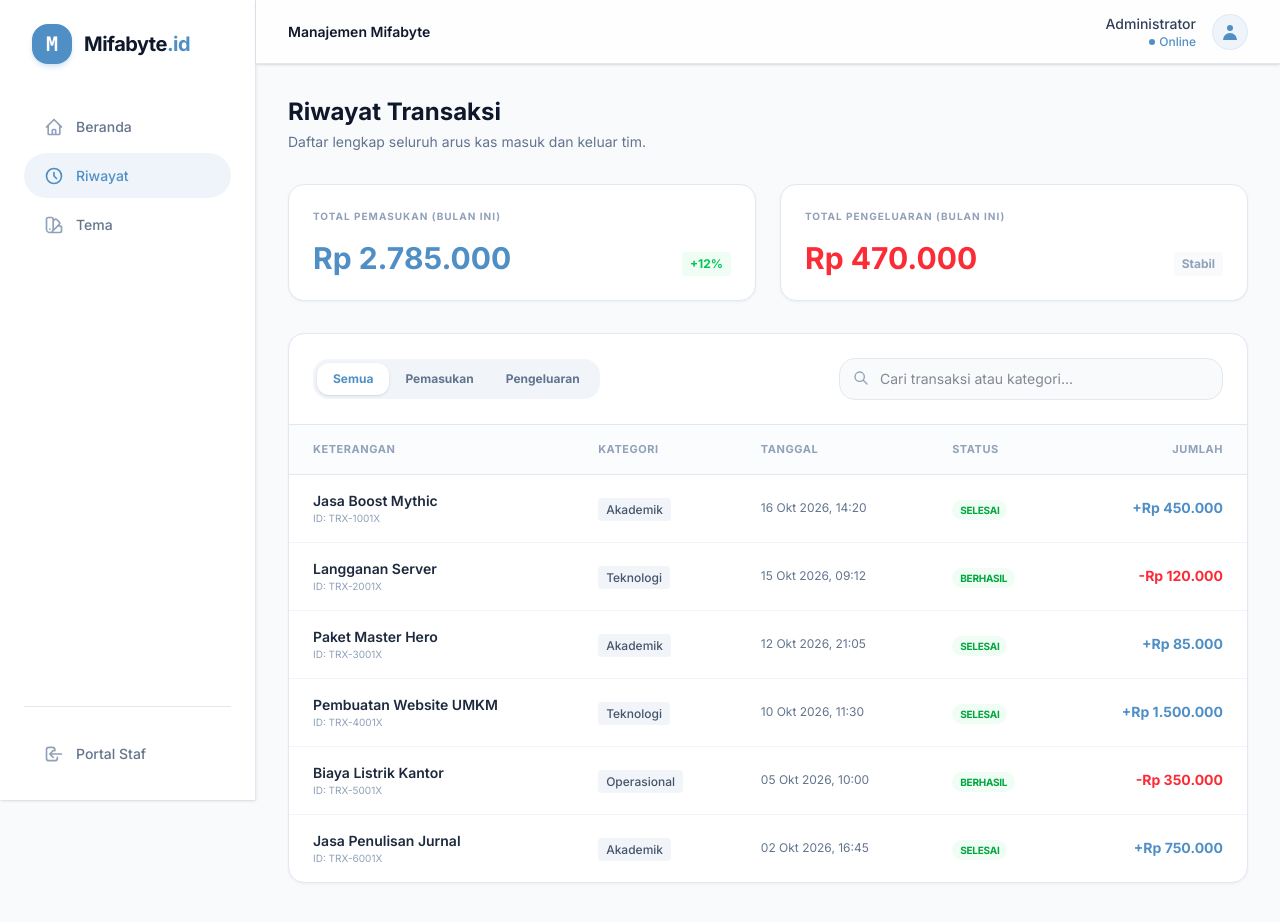
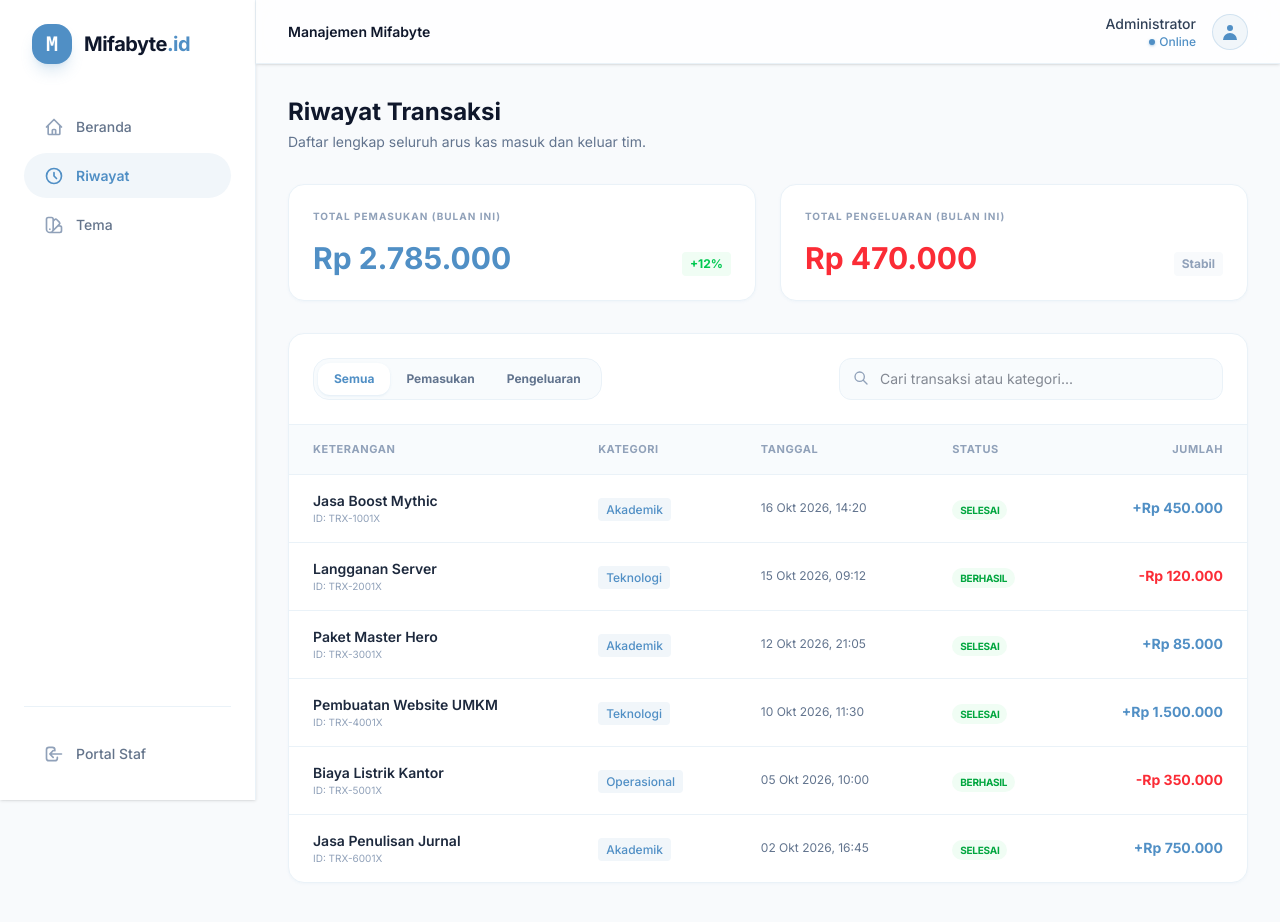
Before and after one commit to MakdumIbrohim/mifabye-finance, a Next.js app: page /history in a window 1280 px wide. Shown: the top 922 px of the page. Built offline with nearby package versions, Linux system fonts and the light colour scheme.

Commit message:
refactor: update design system with theme-based color variables and improved shadow consistency

```diff
--- a/app/(dashboard)/history/page.tsx
+++ b/app/(dashboard)/history/page.tsx
@@ -49,22 +49,22 @@ export default function HistoryPage() {
       <div className="subtle-card p-0 overflow-hidden">
         {/* Filter Bar */}
         <div className="p-6 border-b border-border-light flex flex-col sm:flex-row sm:items-center justify-between gap-4">
-          <div className="flex bg-slate-100 p-1 rounded-xl w-fit">
+          <div className="flex bg-subtle p-1 rounded-xl w-fit border border-border-light">
             <button
               onClick={() => setFilter("all")}
-              className={`px-4 py-2 text-xs font-bold rounded-lg transition-all ${filter === "all" ? "bg-white text-primary shadow-sm" : "text-slate-500 hover:text-slate-700"}`}
+              className={`px-4 py-2 text-xs font-bold rounded-lg transition-all ${filter === "all" ? "bg-white text-primary shadow-sm shadow-primary/10" : "text-slate-500 hover:text-slate-700"}`}
             >
               Semua
             </button>
             <button
               onClick={() => setFilter("in")}
-              className={`px-4 py-2 text-xs font-bold rounded-lg transition-all ${filter === "in" ? "bg-white text-primary shadow-sm" : "text-slate-500 hover:text-slate-700"}`}
+              className={`px-4 py-2 text-xs font-bold rounded-lg transition-all ${filter === "in" ? "bg-white text-primary shadow-sm shadow-primary/10" : "text-slate-500 hover:text-slate-700"}`}
             >
               Pemasukan
             </button>
             <button
               onClick={() => setFilter("out")}
-              className={`px-4 py-2 text-xs font-bold rounded-lg transition-all ${filter === "out" ? "bg-white text-red-500 shadow-sm" : "text-slate-500 hover:text-slate-700"}`}
+              className={`px-4 py-2 text-xs font-bold rounded-lg transition-all ${filter === "out" ? "bg-white text-red-500 shadow-sm shadow-red-500/10" : "text-slate-500 hover:text-slate-700"}`}
             >
               Pengeluaran
             </button>
@@ -76,7 +76,7 @@ export default function HistoryPage() {
               placeholder="Cari transaksi atau kategori..."
               value={search}
               onChange={(e) => setSearch(e.target.value)}
-              className="w-full bg-slate-50 border border-border-light rounded-xl py-2.5 px-4 text-sm focus:outline-none focus:ring-2 focus:ring-primary/20 transition-all pl-10"
+              className="w-full bg-subtle border border-border-light rounded-xl py-2.5 px-4 text-sm focus:outline-none focus:ring-2 focus:ring-primary/20 transition-all pl-10"
             />
             <svg className="w-4 h-4 text-slate-400 absolute left-3.5 top-3" fill="none" stroke="currentColor" viewBox="0 0 24 24">
               <path strokeLinecap="round" strokeLinejoin="round" strokeWidth={2} d="M21 21l-6-6m2-5a7 7 0 11-14 0 7 7 0 0114 0z" />
@@ -88,7 +88,7 @@ export default function HistoryPage() {
         <div className="overflow-x-auto">
           <table className="w-full text-left">
             <thead>
-              <tr className="bg-slate-50/50 border-b border-border-light">
+              <tr className="bg-subtle border-b border-border-light">
                 <th className="px-6 py-4 text-[11px] font-bold text-slate-400 uppercase tracking-wider">Keterangan</th>
                 <th className="px-6 py-4 text-[11px] font-bold text-slate-400 uppercase tracking-wider">Kategori</th>
                 <th className="px-6 py-4 text-[11px] font-bold text-slate-400 uppercase tracking-wider">Tanggal</th>
@@ -96,15 +96,15 @@ export default function HistoryPage() {
                 <th className="px-6 py-4 text-[11px] font-bold text-slate-400 uppercase tracking-wider text-right">Jumlah</th>
               </tr>
             </thead>
-            <tbody className="divide-y divide-slate-100">
+            <tbody className="divide-y divide-border-light">
               {filteredTransactions.map((t) => (
-                <tr key={t.id} className="hover:bg-slate-50/50 transition-colors">
+                <tr key={t.id} className="hover:bg-subtle/50 transition-colors">
                   <td className="px-6 py-4">
                     <p className="text-sm font-semibold text-slate-800">{t.label}</p>
                     <p className="text-[10px] text-slate-400">ID: TRX-{t.id}001X</p>
                   </td>
                   <td className="px-6 py-4">
-                    <span className="text-xs font-medium text-slate-600 px-2 py-1 bg-slate-100 rounded">
+                    <span className="text-xs font-medium text-primary px-2 py-1 bg-primary-light rounded">
                       {t.category}
                     </span>
                   </td>
--- a/app/globals.css
+++ b/app/globals.css
@@ -5,7 +5,8 @@
   --color-primary-light: var(--primary-light);
   --color-secondary: #64748b;
   --color-bg-light: #f8fafc;
-  --color-border-light: #e2e8f0;
+  --color-border-light: var(--border);
+  --color-subtle: var(--bg-subtle);
 
   --radius-xl: var(--radius);
   --radius-lg: calc(var(--radius) * 0.75);
@@ -18,8 +19,9 @@
   --background: #f8fafc;
   --foreground: #0f172a;
   --primary: #508fc5;
-  --primary-light: color-mix(in srgb, var(--primary), white 90%);
-  --border: #e2e8f0;
+  --primary-light: color-mix(in srgb, var(--primary), white 92%);
+  --border: color-mix(in srgb, var(--primary), white 88%);
+  --bg-subtle: color-mix(in srgb, var(--primary), white 96%);
   --radius: 1rem;
   --font-main: 'Inter', system-ui, -apple-system, sans-serif;
 }
@@ -36,13 +38,14 @@ body {
     background: #ffffff;
     border: 1px solid var(--border);
     border-radius: var(--radius);
-    box-shadow: 0 1px 3px 0 rgba(0, 0, 0, 0.05);
+    box-shadow: 0 1px 3px 0 color-mix(in srgb, var(--primary), transparent 95%);
     transition: all 0.2s ease;
   }
 
   .subtle-card:hover {
-    box-shadow: 0 4px 6px -1px rgba(0, 0, 0, 0.1);
+    box-shadow: 0 4px 12px color-mix(in srgb, var(--primary), transparent 90%);
     transform: translateY(-1px);
+    border-color: color-mix(in srgb, var(--primary), white 70%);
   }
 
   .nav-link {
@@ -50,7 +53,7 @@ body {
     align-items: center;
     gap: 0.75rem;
     padding: 0.75rem 1.25rem;
-    border-radius: 9999px; /* Pill shape remains standard but can be adjusted if needed */
+    border-radius: 9999px;
     color: #64748b;
     font-size: 0.875rem;
     font-weight: 500;
@@ -65,6 +68,7 @@ body {
   .nav-link.active {
     background: var(--primary-light);
     color: var(--primary);
+    font-weight: 600;
   }
 
   .btn-primary {
@@ -85,6 +89,11 @@ body {
     box-shadow: 0 4px 12px color-mix(in srgb, var(--primary), transparent 75%);
   }
 
+  /* Force rounded corners on all inputs explicitly */
+  input, select, textarea {
+    border-radius: calc(var(--radius) * 0.75) !important;
+  }
+
   .gradient-text {
     color: var(--primary);
   }
--- a/components/Header.tsx
+++ b/components/Header.tsx
@@ -9,11 +9,11 @@ export default function Header() {
         <div className="flex flex-col items-end hidden sm:flex">
           <span className="text-sm font-medium text-slate-700">Administrator</span>
           <span className="text-xs text-primary font-medium flex items-center gap-1">
-            <span className="w-1.5 h-1.5 rounded-full bg-primary animate-pulse" />
+            <span className="w-1.5 h-1.5 rounded-full bg-primary animate-pulse shadow-sm shadow-primary/40" />
             Online
           </span>
         </div>
-        <div className="w-9 h-9 rounded-full bg-primary-light border border-primary/10 flex items-center justify-center overflow-hidden">
+        <div className="w-9 h-9 rounded-full bg-primary-light border border-primary/20 flex items-center justify-center overflow-hidden">
           <svg className="w-5 h-5 text-primary" fill="currentColor" viewBox="0 0 20 20">
             <path fillRule="evenodd" d="M10 9a3 3 0 100-6 3 3 0 000 6zm-7 9a7 7 0 1114 0H3z" clipRule="evenodd" />
           </svg>
--- a/components/Sidebar.tsx
+++ b/components/Sidebar.tsx
@@ -39,7 +39,7 @@ export default function Sidebar() {
   return (
     <div className="w-64 h-screen bg-white border-r border-border-light fixed left-0 top-0 hidden md:flex flex-col p-6 shadow-sm">
       <div className="flex items-center gap-3 mb-10 px-2">
-        <div className="w-10 h-10 rounded-xl bg-primary flex items-center justify-center shadow-md shadow-primary/20">
+        <div className="w-10 h-10 rounded-xl bg-primary flex items-center justify-center shadow-lg shadow-primary/20">
           <span className="text-white font-bold text-xl font-mono">M</span>
         </div>
         <h1 className="text-xl font-bold tracking-tight text-slate-900">Mifabyte<span className="text-primary">.id</span></h1>
```
